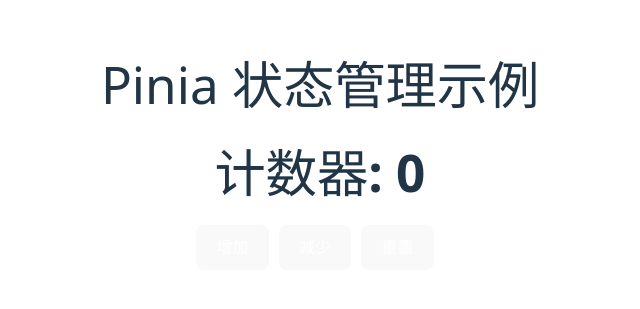
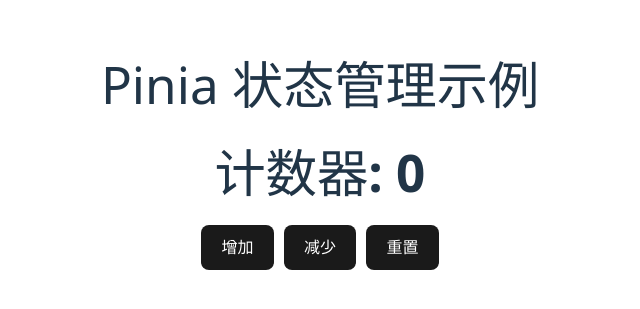
Before and after one commit to Jiao-jiao1/vue3-cms, a Vue app: page / in a window 1280 px wide. Shown: the part 245-554 px from the top of the page, without its empty margins (320-960 px from the left). Built offline with nearby package versions, Linux system fonts and the light colour scheme.

Commit message:
🎈 perf:优化一些样式和代码格式

```diff
--- a/src/components/Counter.vue
+++ b/src/components/Counter.vue
@@ -16,7 +16,7 @@
       </button>
       <button
         @click="counter.reset"
-        class="mr-2.5 px-6 py-3 bg-gray-500 text-white rounded-lg hover:bg-gray-600 transition"
+        class="px-6 py-3 bg-gray-500 text-white rounded-lg hover:bg-gray-600 transition"
       >
         重置
       </button>
--- a/src/store/About copy.vue
+++ /dev/null
@@ -1,9 +0,0 @@
-<template>
-  <div class="about p-4 text-xl">
-    <h1>关于我们</h1>
-    <p>这是关于页面。</p>
-    <router-link to="/">返回首页</router-link>
-  </div>
-</template>
-
-<script setup lang="ts"></script>
--- a/src/style.css
+++ b/src/style.css
@@ -75,7 +75,5 @@
   a:hover {
     color: #747bff;
   }
-  button {
-    background-color: #f9f9f9;
-  }
+
 }
```
Also changed, not shown: src/env.d.ts (line endings or trailing spaces).
